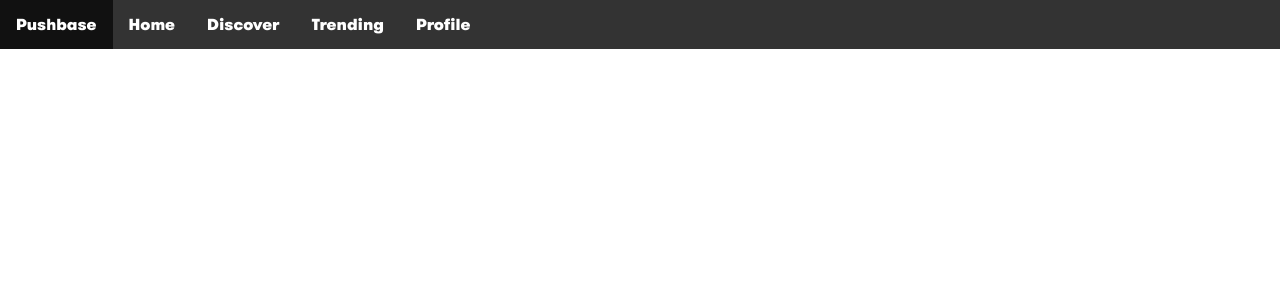
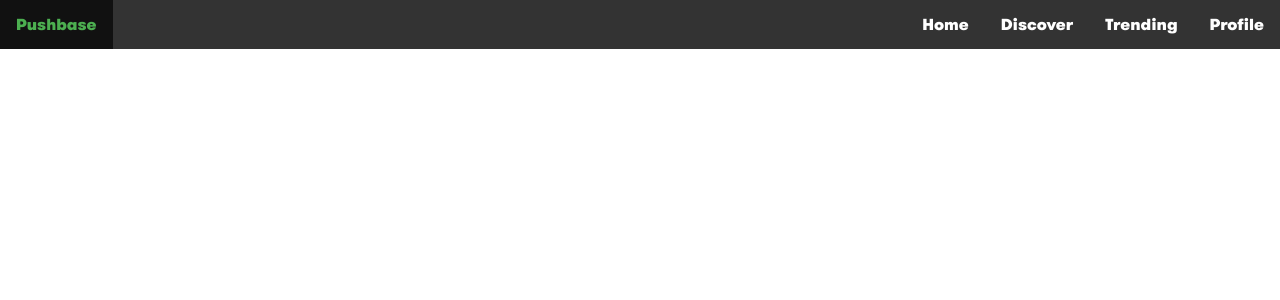
Before and after one commit to furby-tm/Project-Dark-Night, an Angular app: page / in a window 1280 px wide. Shown: the top 300 px of the page. Built offline with nearby package versions, Linux system fonts and the light colour scheme.

Commit message:
Expanded width and vertically centered

```diff
--- a/src/app/app.component.css
+++ b/src/app/app.component.css
@@ -1,5 +1,8 @@
 nav {
   background-color: black;
+  display: inline-block;
+  vertical-align: middle;
+  height: 5vh;
 }
 
 ul {
@@ -25,8 +28,16 @@ li a {
     text-decoration: none;
 }
 
+.logo a {
+  color: #4CAF50;
+}
+
 li a:hover:not(.active) {
     background-color: #111;
+}
+
+.content {
+  float: right;
 }
 
 .active {
--- a/src/app/app.component.html
+++ b/src/app/app.component.html
@@ -1,9 +1,11 @@
 <nav>
   <ul>
     <li class="logo"><a href="">{{title}}</a></li>
+    <div class="content">
     <li><a href="">Home</a></li>
     <li><a href="">Discover</a></li>
     <li><a href="">Trending</a></li>
     <li><a href="">Profile</a></li>
+  </div>
   </ul>
 </nav>
```
